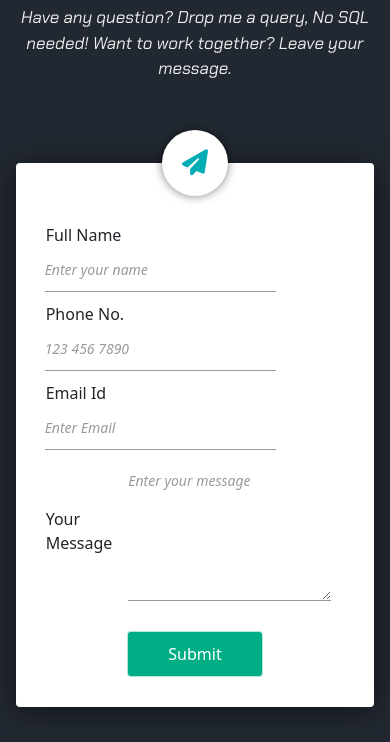
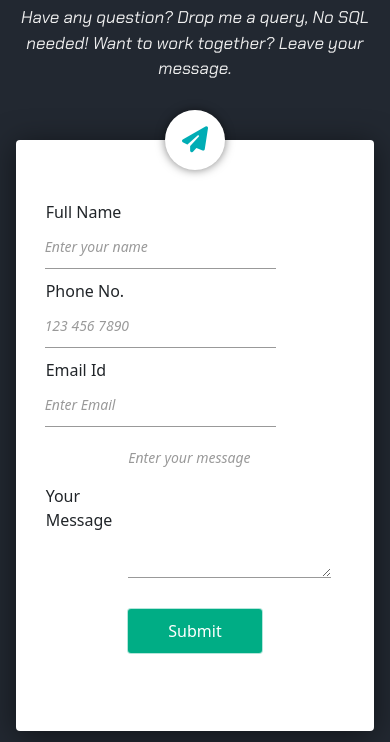
Before and after one commit to Lochan7JK/Portfolio, a plain HTML site: page index.html in a window 390 px wide. Shown: the part 6652-7394 px from the top of the page. Drawn offline with nearby package versions, Linux system fonts and the light colour scheme.

Commit message:
Update style.css

```diff
--- a/style.css
+++ b/style.css
@@ -699,3 +699,12 @@ footer > p{
 .container{
     width: 72%;
 }*/
+
+@media screen and (max-width: 450px){
+    .container form{
+        height: 70vh;
+    }
+    .fa-paper-plane{
+        padding: 17px;
+    }
+}
```
